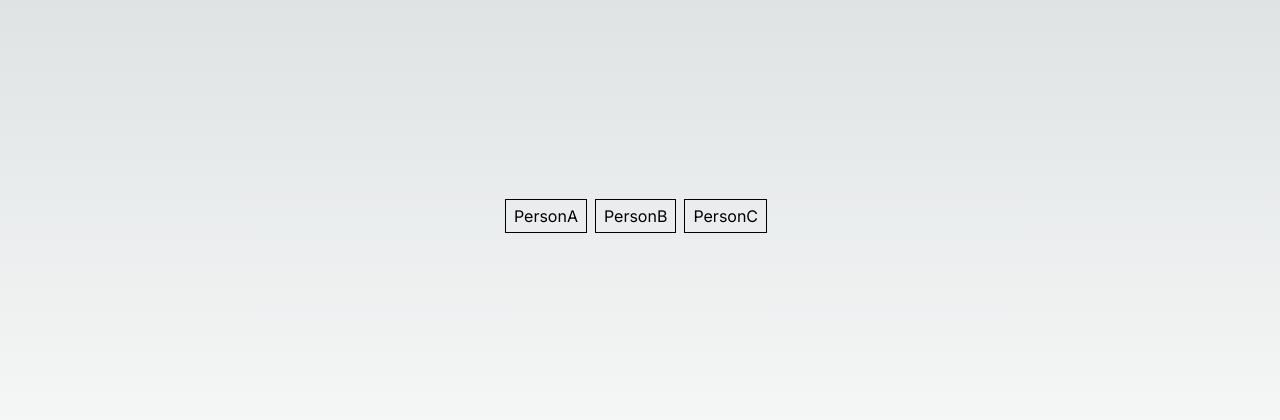
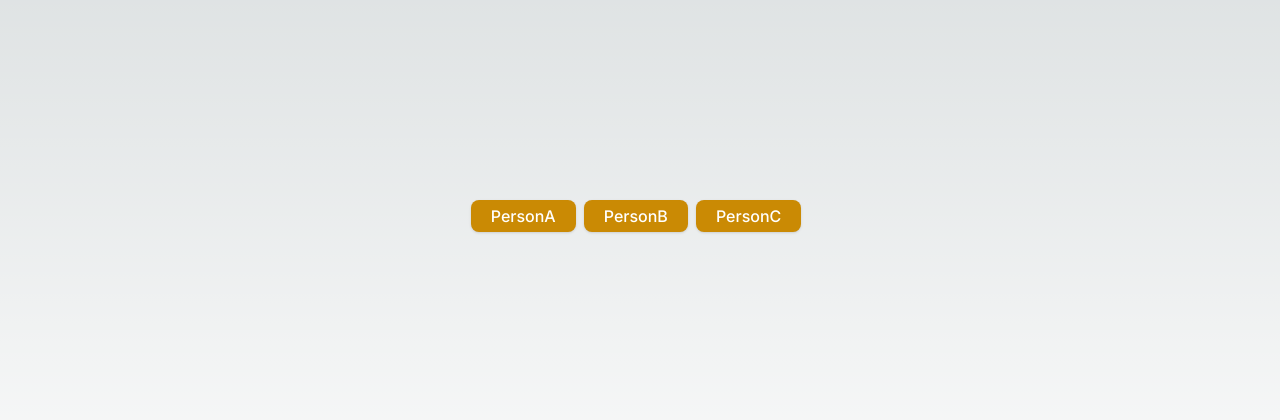
Before and after one commit to razikhan1999/snc-razikhan1999, a Next.js app: page / in a window 1280 px wide. Shown: the part 184-604 px from the top of the page. Built offline with nearby package versions, Linux system fonts and the light colour scheme.

Commit message:
feat(frontend): add button selection functionality

```diff
--- a/src/components/Button.tsx
+++ b/src/components/Button.tsx
@@ -1,15 +1,28 @@
-import { FunctionComponent, PropsWithChildren } from "react";
 import classNames from "classnames";
+import {
+  ComponentPropsWithoutRef,
+  FunctionComponent,
+  PropsWithChildren,
+} from "react";
 
-type ButtonProps = {};
+type ButtonProps = {
+  active?: boolean;
+};
 
-export const Button: FunctionComponent<PropsWithChildren<ButtonProps>> = ({
-  children,
-}) => {
+export const Button: FunctionComponent<
+  PropsWithChildren<ButtonProps & ComponentPropsWithoutRef<"button">>
+> = ({ children, active, ...props }) => {
   return (
     <button
       type="button"
-      className={classNames("px-2 py-1 border border-black")}
+      {...props}
+      className={classNames(
+        "flex whitespace-nowrap items-center h-8 px-5 font-medium rounded-lg outline-none hover:ring-2 hover:ring-white hover:ring-inset text-white  shadow bg-yellow-600",
+        {
+          "bg-yellow-600 ring-2 ring-white": active,
+          "text-white": active,
+        },
+      )}
     >
       {children}
     </button>
--- /dev/null
+++ b/src/components/PersonSection.tsx
@@ -0,0 +1,28 @@
+import { Person } from "@/utils/common/person";
+import classNames from "classnames";
+import { useState } from "react";
+import { Button } from "./Button";
+
+const PersonSection = () => {
+  const [activePerson, setActivePerson] = useState<Person | "">("");
+
+  return (
+    <>
+      <div className={classNames("flex gap-2")}>
+        {Object.values(Person).map((person) => (
+          <Button
+            key={person}
+            active={activePerson === person}
+            onClick={() => setActivePerson(person)}
+          >
+            {person}
+          </Button>
+        ))}
+
+        <button />
+      </div>
+    </>
+  );
+};
+
+export default PersonSection;
--- a/src/layouts/MainLayout.tsx
+++ b/src/layouts/MainLayout.tsx
@@ -1,8 +1,7 @@
+import PersonSection from "@/components/PersonSection";
+import classNames from "classnames";
+import { Inter } from "next/font/google";
 import { FunctionComponent, PropsWithChildren } from "react";
-import { Inter } from "next/font/google";
-import classNames from "classnames";
-import { Button } from "@/components/Button";
-import { Person } from "@/utils/common/person";
 
 const inter = Inter({ subsets: ["latin"] });
 
@@ -16,15 +15,10 @@ export const MainLayout: FunctionComponent<
       className={classNames(
         inter.className,
         "h-screen w-screen",
-        "flex flex-col justify-center items-center",
+        "flex flex-col justify-center items-center gap-4",
       )}
     >
-      <div className={classNames("flex gap-2")}>
-        {Object.values(Person).map((person) => (
-          <Button key={person}>{person}</Button>
-        ))}
-        <button />
-      </div>
+      <PersonSection />
     </main>
   );
 };
```
Also changed, not shown: 1 other file (tests, documents, lock files or other folders).
